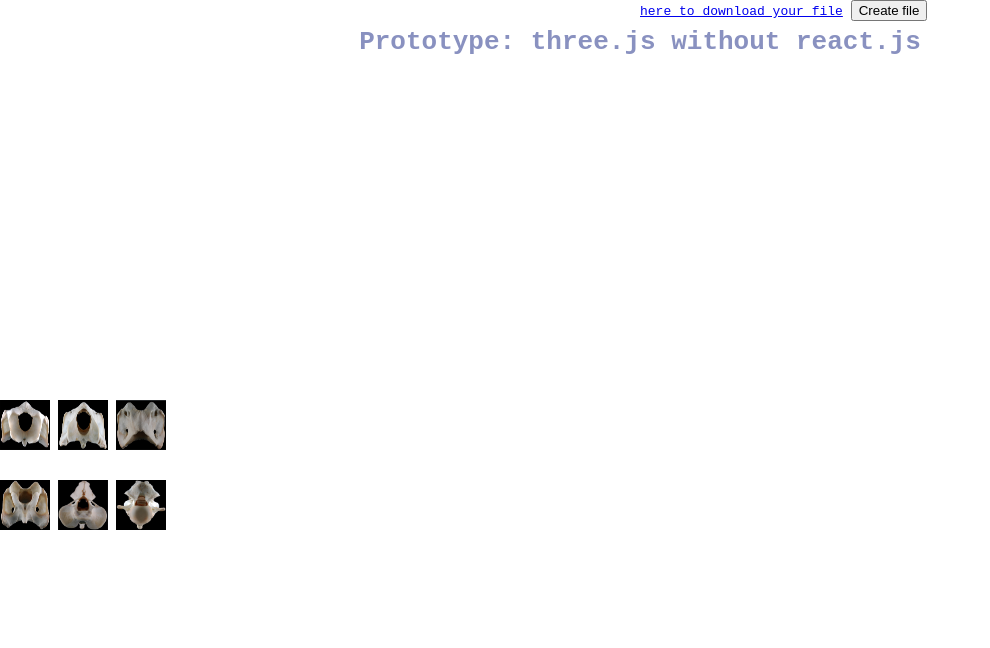
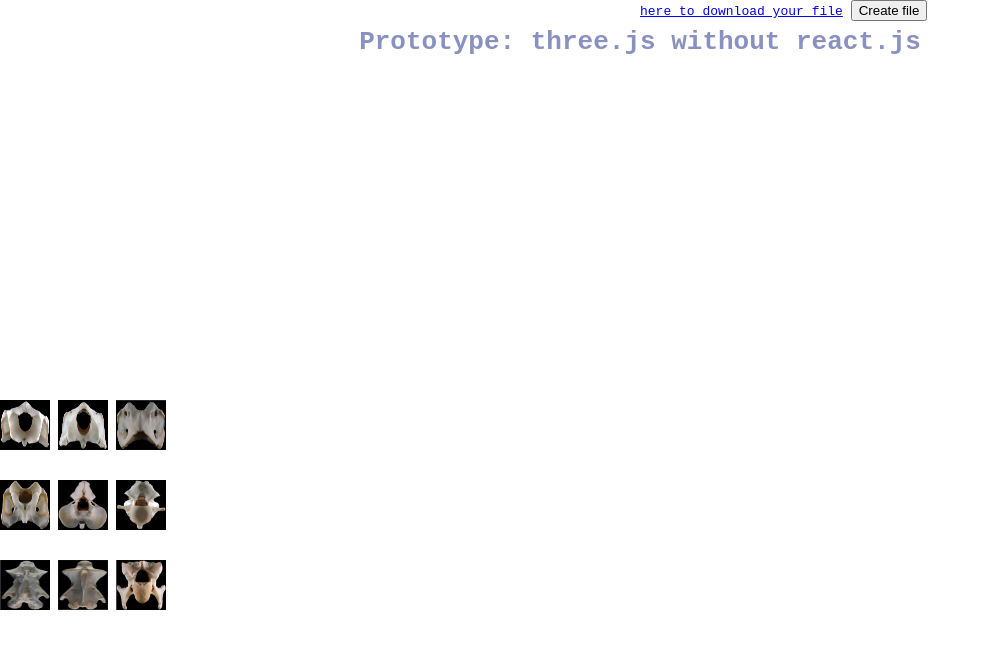
Before and after one commit to YoneMoreno/protoype-canvas, a plain HTML site: page my_nrrd_work.html in a window 1280 px wide. Shown: the top 648 px of the page, without its empty margins (0-990 px from the left). Drawn offline with nearby package versions, Linux system fonts and the light colour scheme; no server answers.

Commit message:
Add third row

```diff
--- a/css/styles.css
+++ b/css/styles.css
@@ -24,6 +24,11 @@ body {
     left:0;
     top:60%;
 }
+.leftThirdRow{
+    position:absolute;
+    left:0;
+    top:70%;
+}
 
 .column {
     float: left;
--- a/my_nrrd_work.html
+++ b/my_nrrd_work.html
@@ -48,6 +48,14 @@
         <a href="my_nrrd_work.html?originalImgPath=models/nrrd/columna06.nrrd&segmentedImgPath=models/nrrd/columnasegmentado06.nrrd"><img
                 src="models/png/columna06.png" width="50px" height="50px"/></a>
     </div>
+    <div class="leftThirdRow">
+        <a href="my_nrrd_work.html?originalImgPath=models/nrrd/columna07.nrrd&segmentedImgPath=models/nrrd/columnasegmentado07.nrrd"><img
+                src="models/png/columna07.png" width="50px" height="50px"/></a>
+        <a href="my_nrrd_work.html?originalImgPath=models/nrrd/columna08.nrrd&segmentedImgPath=models/nrrd/columnasegmentado08.nrrd"><img
+                src="models/png/columna08.png" width="50px" height="50px"/></a>
+        <a href="my_nrrd_work.html?originalImgPath=models/nrrd/columna09.nrrd&segmentedImgPath=models/nrrd/columnasegmentado09.nrrd"><img
+                src="models/png/columna09.png" width="50px" height="50px"/></a>
+    </div>
 
     <a href="" id="a">
         here to download your file</a>
```
Also changed, not shown: models/png/columna07.PNG (added), models/png/columna08.PNG (added), models/png/columna09.PNG (added), 6 other files.
